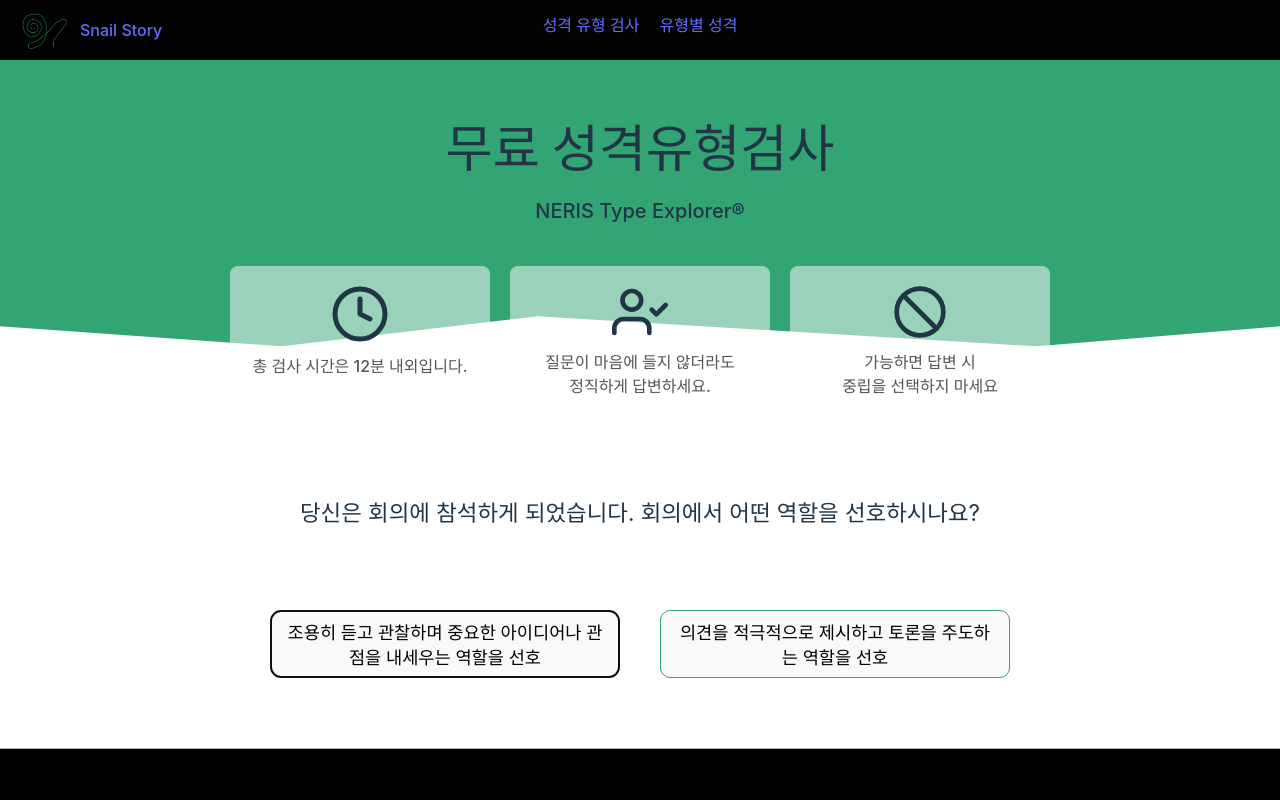
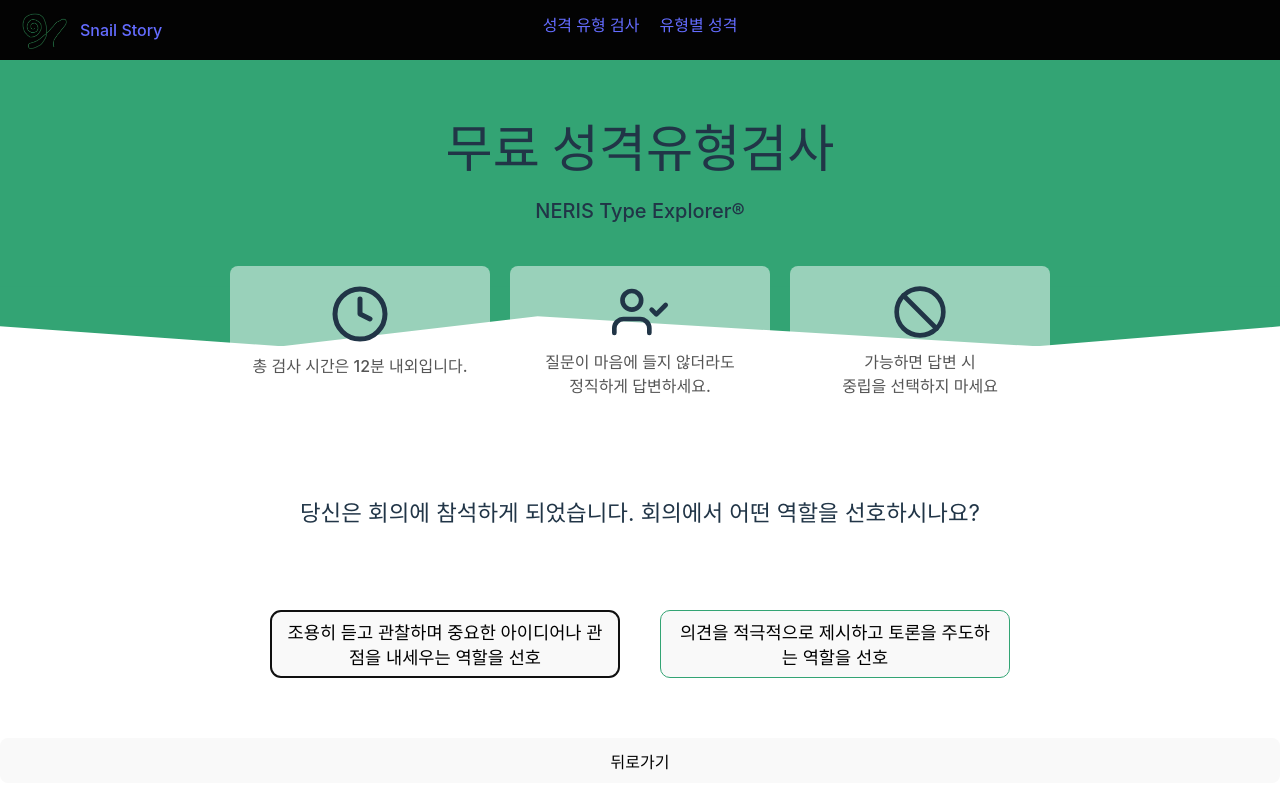
Before and after one commit to snailStory/16personalities, a React (Vite) app: page /typeTest in a window 1280 px wide. Both pictures are taken after a click on the button "조용하고 평화로운 공간에서 내면의 성장을 추구". Shown: the top 800 px of the page. Built offline with nearby package versions, Linux system fonts and the light colour scheme.

Commit message:
feat: 뒤로가기 추가

```diff
--- a/src/pages/TypeTest.tsx
+++ b/src/pages/TypeTest.tsx
@@ -1,10 +1,11 @@
-import { useState, useEffect } from 'react';
-import MainLayout from '../components/MainLayout';
-import { css } from '@emotion/react';
-import { Clock, Slash, UserCheck } from 'src/assets/svgs';
+import { useState, useEffect, useRef } from "react";
+import MainLayout from "../components/MainLayout";
+import { css } from "@emotion/react";
+import { Clock, Slash, UserCheck } from "src/assets/svgs";
 
-import Quiz from 'src/components/Quiz';
-import QnA from 'src/config/quiz.json';
+import Quiz from "src/components/Quiz";
+import QnA from "src/config/quiz.json";
+import { flushSync } from "react-dom";
 
 export const resultObj = {
   I: 0,
@@ -20,33 +21,48 @@ export const resultObj = {
 export type Mbti = keyof typeof resultObj;
 
 function TypeTest() {
+  const prevResult = useRef<string[]>([]);
   const QnAObj = JSON.parse(JSON.stringify(QnA));
   const [result, setResult] = useState(resultObj);
-  const [page, setPage] = useState(0)
+  const [page, setPage] = useState(0);
   const { question, answer } = QnAObj[page] ?? {};
 
   const getResult = (mbti: Mbti) => {
+    prevResult.current.push(mbti);
+    console.log(prevResult);
     setResult((prev) => {
       const count = prev[mbti] + 1;
       return { ...prev, [mbti]: count };
     });
-    setPage(prev => prev + 1)
+    setPage((prev) => prev + 1);
+  };
+
+  const handleBackButtonClick = () => {
+    if (page === 0) {
+      return;
+    }
+    flushSync(() => {
+      setResult((prev) => {
+        const key = prevResult.current[page - 1];
+        return { ...prev, [key]: prev[key] - 1 };
+      });
+
+      setPage((prev) => prev - 1);
+    });
+
+    prevResult.current.pop();
   };
 
   useEffect(() => {
     console.log(result);
   }, [result]);
 
-
-
-
-
   const guideTextStyle = css`
     text-align: center;
     color: #555;
     font-weight: 500;
   `;
-  const guideArr = ['clock', 'user', 'slash'];
+  const guideArr = ["clock", "user", "slash"];
   const guide = (text: string) => {
     const result = {
       clock: {
@@ -153,6 +169,9 @@ function TypeTest() {
         `}
       >
         <Quiz title={question} selectItems={answer} getResult={getResult} />
+        {page !== 0 && (
+          <button onClick={handleBackButtonClick}>뒤로가기</button>
+        )}
       </div>
     </div>
   );
```
